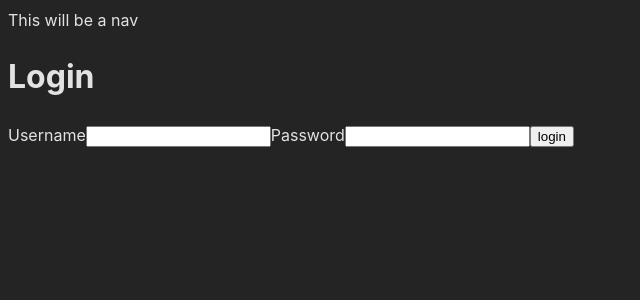
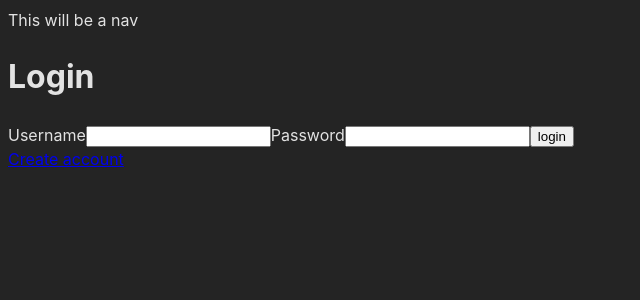
Before and after one commit to halo123u/mishis4x, a React (Vite) app in the folder fe/: page /login in a window 1280 px wide. Shown: the top 300 px of the page, without its empty margins (0-640 px from the left). Built offline with nearby package versions, Linux system fonts and the light colour scheme.

Commit message:
pm5: add link to make new user account.

```diff
--- a/fe/src/components/Login.jsx
+++ b/fe/src/components/Login.jsx
@@ -1,4 +1,6 @@
 import { useContext } from "react";
+
+import { Link } from "react-router-dom";
 import { AuthContext } from "../AuthContext";
 import UserForm from "./UserForm";
 
@@ -8,6 +10,9 @@
     <div>
       <h1>Login</h1>
       <UserForm submit={login} buttonText="login" />
+      <div>
+        <Link to={`/sign-up`}>Create account</Link>
+      </div>
     </div>
   );
 };
```
